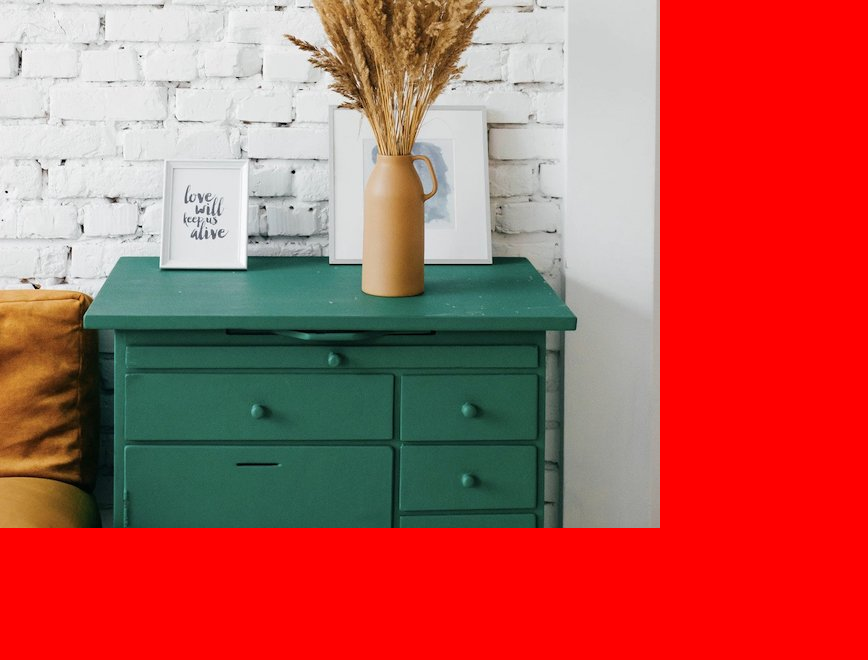
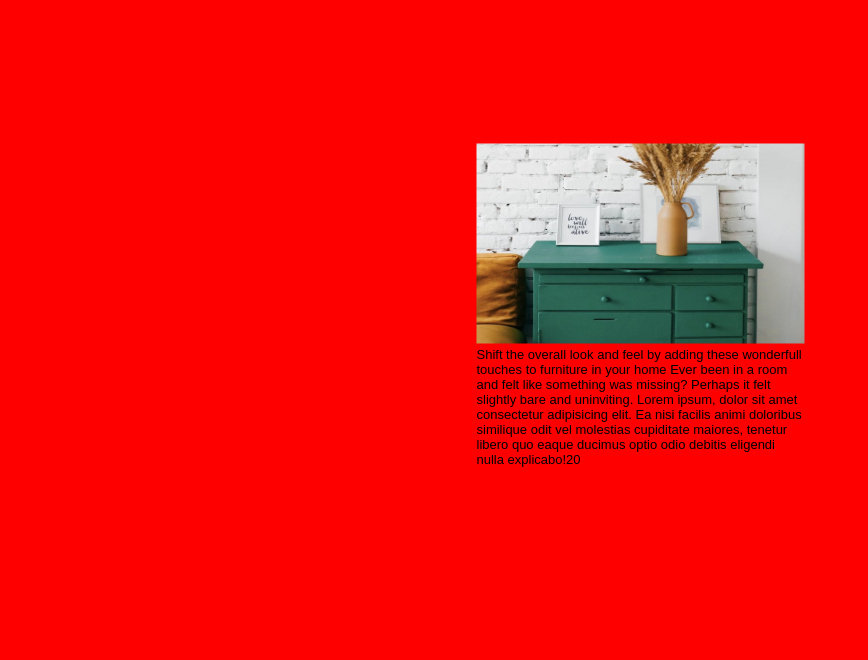
Before and after one commit to Vegm92/202301-w2ch1-victor-granda, a website built with Parcel: page src/index.html in a window 1280 px wide. Shown: the whole page, without its empty margins (0-868 px from the left). Built offline with nearby package versions, Linux system fonts and the light colour scheme; files whose address does not match are found by name.

Commit message:
Add font imports, and more structure on index

```diff
--- a/package.json
+++ b/package.json
@@ -28,6 +28,7 @@
   },
   "dependencies": {
     "@fontsource/manrope": "^4.5.12",
+    "@fortawesome/fontawesome-free": "^6.2.1",
     "font-awesome": "^4.7.0",
     "icomoon": "^1.0.0",
     "ionic": "^5.4.16"
--- a/src/index.html
+++ b/src/index.html
@@ -7,15 +7,23 @@
   <meta name="viewport" content="width=device-width, initial-scale=1.0">
   <meta name="description" content="Article card component">
   <link rel="stylesheet" href="/src/sass/styles.scss">
+  <link rel="shortcut icon" href="/src/img/favicon-32x32.png" type="image/x-icon">
   <title>Article component</title>
 </head>
 
 <body>
 
 </body>
-<section class="card">
-  <img src="/src/img/drawers.jpg" alt="Example of decoration">
-
-</section>
+<article class="card-container">
+  <img class="card-container__image" src="/src/img/drawers.jpg" height="200" width="328" alt="Example of decoration">
+  <sections class="card-container__copy">
+    <span class="card-content__head">Shift the overall look and feel by adding these wonderfull touches to
+      furniture in your home</span>
+    <span class="card-content__description">Ever been in a room and felt like something was missing? Perhaps it felt
+      slightly bare and uninviting. Lorem ipsum, dolor sit amet consectetur adipisicing elit. Ea nisi facilis animi
+      doloribus similique odit vel molestias cupiditate maiores, tenetur libero quo eaque ducimus optio odio debitis
+      eligendi nulla explicabo!20 </span>
+  </sections>
+</article>
 
 </html>
--- a/src/sass/styles.scss
+++ b/src/sass/styles.scss
@@ -1,3 +1,5 @@
 @use "./variables/reset";
 @use "./variables/colors";
 @use "./variables/typography";
+@use "./variables/function";
+@use "./variables/global";
--- /dev/null
+++ b/src/sass/variables/_function.scss
@@ -0,0 +1,3 @@
+@function pixelToRem($pixels, $base: 16) {
+  @return calc($pixels / $base) * 1rem;
+}
--- /dev/null
+++ b/src/sass/variables/_global.scss
@@ -0,0 +1,23 @@
+@use "typography";
+@use "colors";
+@use "function";
+
+body {
+  font-family: typography.$font-family;
+  font-size: function.pixelToRem(13);
+}
+
+.card-container {
+  position: absolute;
+  top: 50%;
+  left: 50%;
+  transform: translate(-50%, -50%);
+  width: function.pixelToRem(327);
+  height: function.pixelToRem(513);
+
+  &__image {
+  }
+
+  &__copy {
+  }
+}
--- a/src/sass/variables/_reset.scss
+++ b/src/sass/variables/_reset.scss
@@ -1,11 +1,4 @@
-*,
-::before,
-::after {
-  box-sizing: border-box;
-}
-
 body {
-  margin: 0;
   background-color: red;
 }
 
--- a/src/sass/variables/_typography.scss
+++ b/src/sass/variables/_typography.scss
@@ -0,0 +1,6 @@
+@import url(/node_modules/@fontsource/manrope/500.css);
+@import url(/node_modules/@fontsource/manrope/700.css);
+
+$font-family: "Manrope", sans-serif;
+$font-weights-light: 500;
+$font-weights-medium: 700;
```
Also changed, not shown: 1 other file.
